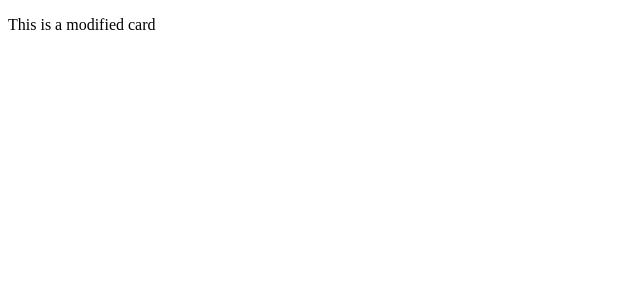
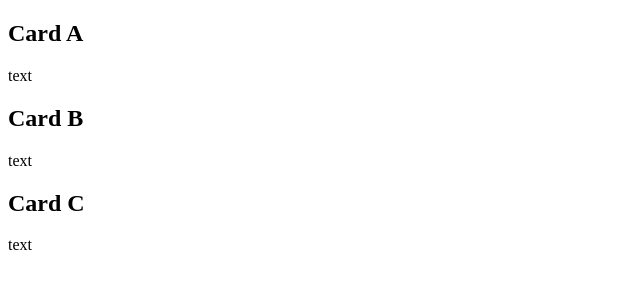
Before and after one commit to claris-lcm/card, a plain HTML site: page index.html in a window 1280 px wide. Shown: the whole page, without its empty margins (0-640 px from the left). Drawn offline with Linux system fonts and the light colour scheme.

Commit message:
changed card titles

```diff
--- a/index.html
+++ b/index.html
@@ -1,9 +1,27 @@
 <!DOCTYPE html>
 <html>
     <head>
+        <meta charset="UTF-8">
+        <meta name="viewport" content="width=device-width,initial-scale=1.0">
         <title>CARD MODIFIER</title>
     </head>
     <body>
-        <p>This is a modified card</p>
+        <section class="container">
+            <div class="card">
+                <div class="card-image"></div>
+            <h2>Card A</h2>
+           <p>text</p>
+        </div>
+        <div class="card">
+            <div class="card-image"></div>
+        <h2>Card B</h2>
+       <p>text</p>
+    </div>
+    <div class="card">
+        <div class="card-image"></div>
+    <h2>Card C</h2>
+   <p>text</p>
+</div>
+        </section>
     </body>
 </html>
```
